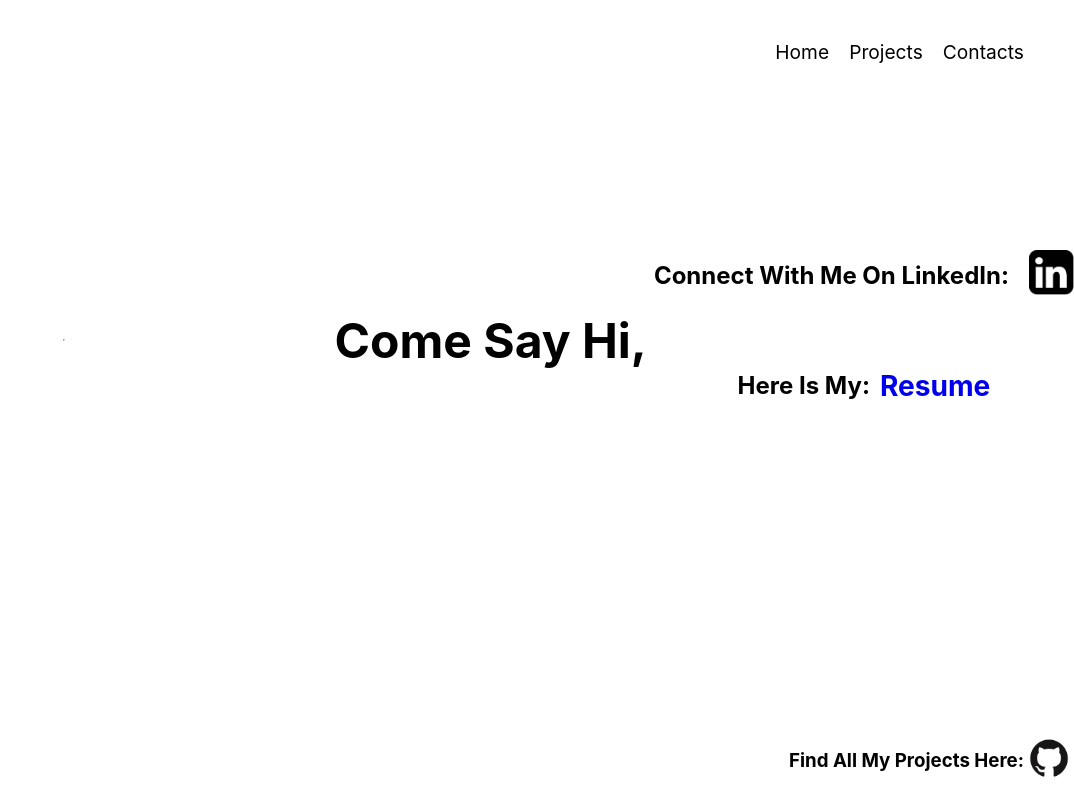
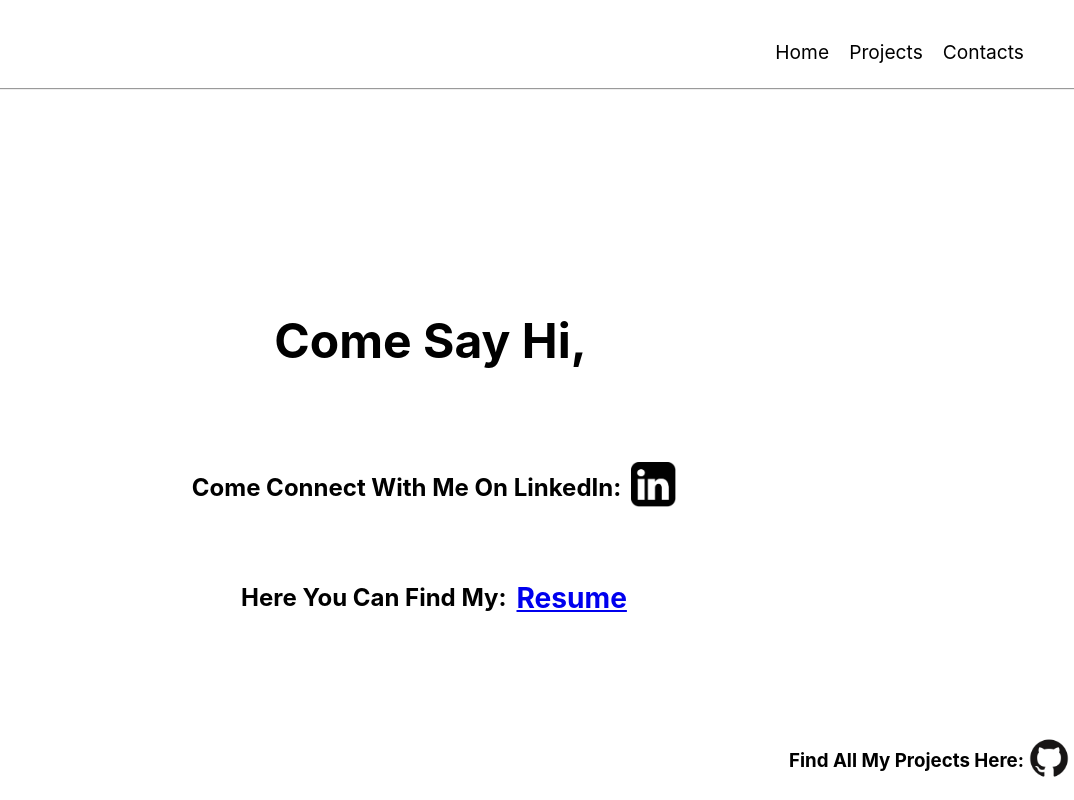
Before and after one commit to BrandonF55/React-Portfolio, a React (Create React App) app: page /contact in a window 1280 px wide. Shown: the whole page, without its empty margins (206-1280 px from the left). Built offline with nearby package versions, Linux system fonts and the light colour scheme.

Commit message:
im a little late on this commit. Was trying to figure out a issue and i lost track of time. It will now have a fixed contact page. i had conflicting styles and it was a mess. finally got it fix.

```diff
--- a/src/components/ContactPage/ContactPage.jsx
+++ b/src/components/ContactPage/ContactPage.jsx
@@ -22,7 +22,7 @@ function ContactPage() {
       <div className={styles.Information}>
 
         <h2>
-          {`Connect With Me On LinkedIn:`}
+          {`Come Connect With Me On LinkedIn:`}
           <a href='https://www.linkedin.com/in/brandon-fenk/'>
             <img src={LinkedIn_LoGo} alt='black linkedin png' />
           </a>
@@ -30,7 +30,7 @@ function ContactPage() {
 
 
         <h2>
-          {`Here Is My:`}
+          {`Here You Can Find My:`}
           <a href='https://drive.google.com/file/d/1XmXcK48eL-O1FvyOBEUy9r5PBIcrb1Sp/view?usp=share_link'>
             <h3 className='underline'>Resume</h3>
           </a>
--- a/src/components/ContactPage/ContactPage.module.scss
+++ b/src/components/ContactPage/ContactPage.module.scss
@@ -1,14 +1,25 @@
 .ContactPage {
   display: flex;
-  flex-direction: row;
-  justify-content: space-around;
+  flex-direction: column;
+  justify-content: center;
   align-items: center;
-  margin-top: 100px;
-  padding-top: 50px;
+
+
+
+  hr {
+    width: 100%;
+  }
 
   .ContactContainer {
     display: flex;
-    justify-content: flex-end;
+    justify-content: center;
+    align-items: center;
+    margin-bottom: 50px;
+    margin-top: 15%;
+  }
+
+  h1 {
+    text-align: center;
   }
 
   .Information {
@@ -16,26 +27,20 @@
     flex-direction: column;
     align-items: center;
     text-align: center;
-    text-decoration: none;
   }
 
-  .Information h2 {
+  h2 {
     display: flex;
     align-items: center;
     margin-bottom: 20px;
-
   }
 
-  .Information a img {
-    height: 45px;
-    object-fit: contain;
-    mix-blend-mode: color-burn;
-    margin-left: 10px;
-
+  h3 {
+    text-decoration: underline;
   }
 
-
-  a img {
+  img {
+    width: 45px;
     height: 45px;
     object-fit: contain;
     mix-blend-mode: color-burn;
@@ -44,17 +49,15 @@
 
   a img:hover {
     transform: rotate(10deg);
+
   }
 
   a {
     padding-left: 10px;
     text-decoration: none;
-  }
 
 
-
-
-
+  }
 
   .typing {
     overflow: hidden;
@@ -62,6 +65,7 @@
     font-size: 1.5em;
     border-right: 0.15em solid green;
     animation: typing 3.5s steps(40, end), blink-caret 0.75s step-end infinite;
+  }
 
   @keyframes typing {
     from {
@@ -82,4 +86,82 @@
     }
   }
 }
-}
+
+
+// .ContactPage {
+//   display: flex;
+//   flex-direction: row;
+//   align-items: center;
+//   margin: auto;
+//   margin-top: 100px;
+//   padding-top: 50px;
+
+//   .ContactContainer {
+//     display: flex;
+//     justify-content: flex-end;
+//   }
+
+//   .Information {
+//     display: flex;
+//     flex-direction: column;
+//     align-items: center;
+//     text-align: center;
+//     text-decoration: none;
+//     padding-left: 25%;
+//   }
+
+//   .Information h2 {
+//     display: flex;
+//     align-items: center;
+//     margin-bottom: 20px;
+//     padding-left: 25px;
+//   }
+
+//   .Information a img {
+//     height: 45px;
+//     object-fit: contain;
+//     mix-blend-mode: color-burn;
+//   }
+
+//   a img {
+//     height: 45px;
+//     object-fit: contain;
+//     mix-blend-mode: color-burn;
+//   }
+
+//   a img:hover {
+//     transform: rotate(10deg);
+//   }
+
+//   a {
+//     padding-left: 10px;
+//     text-decoration: none;
+//   }
+
+//   .typing {
+//     overflow: hidden;
+//     white-space: nowrap;
+//     font-size: 1.5em;
+//     border-right: 0.15em solid green;
+//     animation: typing 3.5s steps(40, end), blink-caret 0.75s step-end infinite;
+
+//     @keyframes typing {
+//       from {
+//         width: 0;
+//       }
+//       to {
+//         width: 100%;
+//       }
+//     }
+
+//     @keyframes blink-caret {
+//       from,
+//       to {
+//         border-color: transparent;
+//       }
+//       50% {
+//         border-color: green;
+//       }
+//     }
+//   }
+// }
--- a/src/components/ProjectPage/ProjectPage.module.scss
+++ b/src/components/ProjectPage/ProjectPage.module.scss
@@ -0,0 +1,23 @@
+.ProjectPage{
+    text-decoration: none;
+
+
+    .ProjectList {
+        display: flex;
+        justify-content: center;
+      }
+
+      .ProjectList a {
+        display: block;
+        text-align: center;
+        color: black;
+        text-decoration: none;
+        transition: transform 0.2s ease-in-out;
+        margin: 0 55px;
+      }
+
+      .ProjectList a:hover {
+        transform: scale(2);
+      }
+
+}
--- a/src/components/ProjectPage/ProjectPageNavigation.jsx
+++ b/src/components/ProjectPage/ProjectPageNavigation.jsx
@@ -6,18 +6,20 @@ function ProjectNavigation() {
   return (
 
     <nav className={styles.ProjectList}>
-      <hr />
+
       <Link to="sillystringfactor" alt="SillyStringFactor" title="StillyStringFactor">
-        <h1>Silly String Factory</h1>
+        <h1><u>Silly String Factory</u></h1>
         <h4></h4>
       </Link>
 
       <Link to="gallerygram" alt="GalleryGram" title="GalleryGram">
-        <h1>Gallery Gram </h1>
+        <h1><u>Gallery Gram</u></h1>
         <h4></h4>
+
       </Link>
-      <hr />
+
     </nav>
+
 
   );
 }
```
Lines whose indentation alone changed are shown as unchanged.
